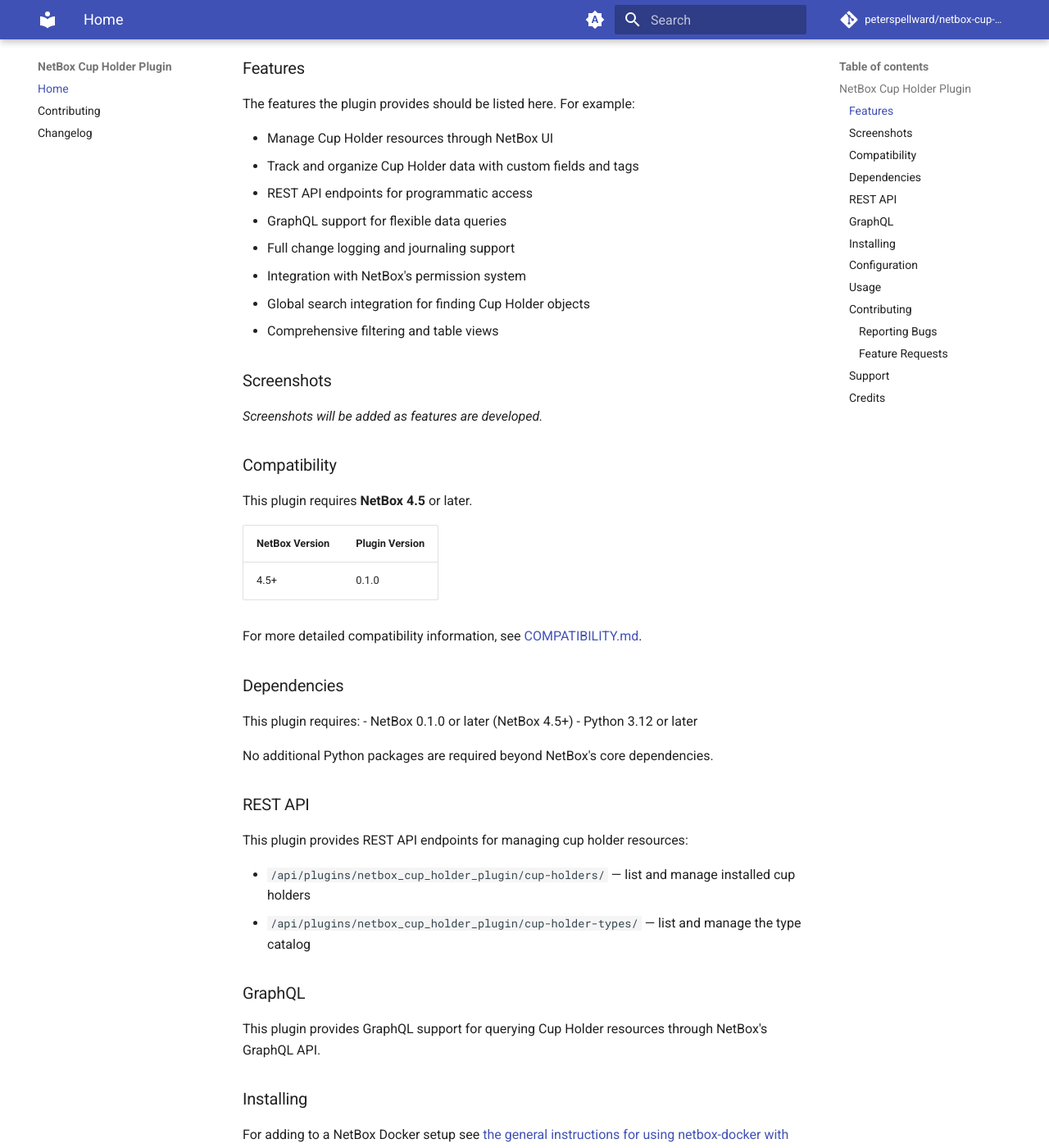
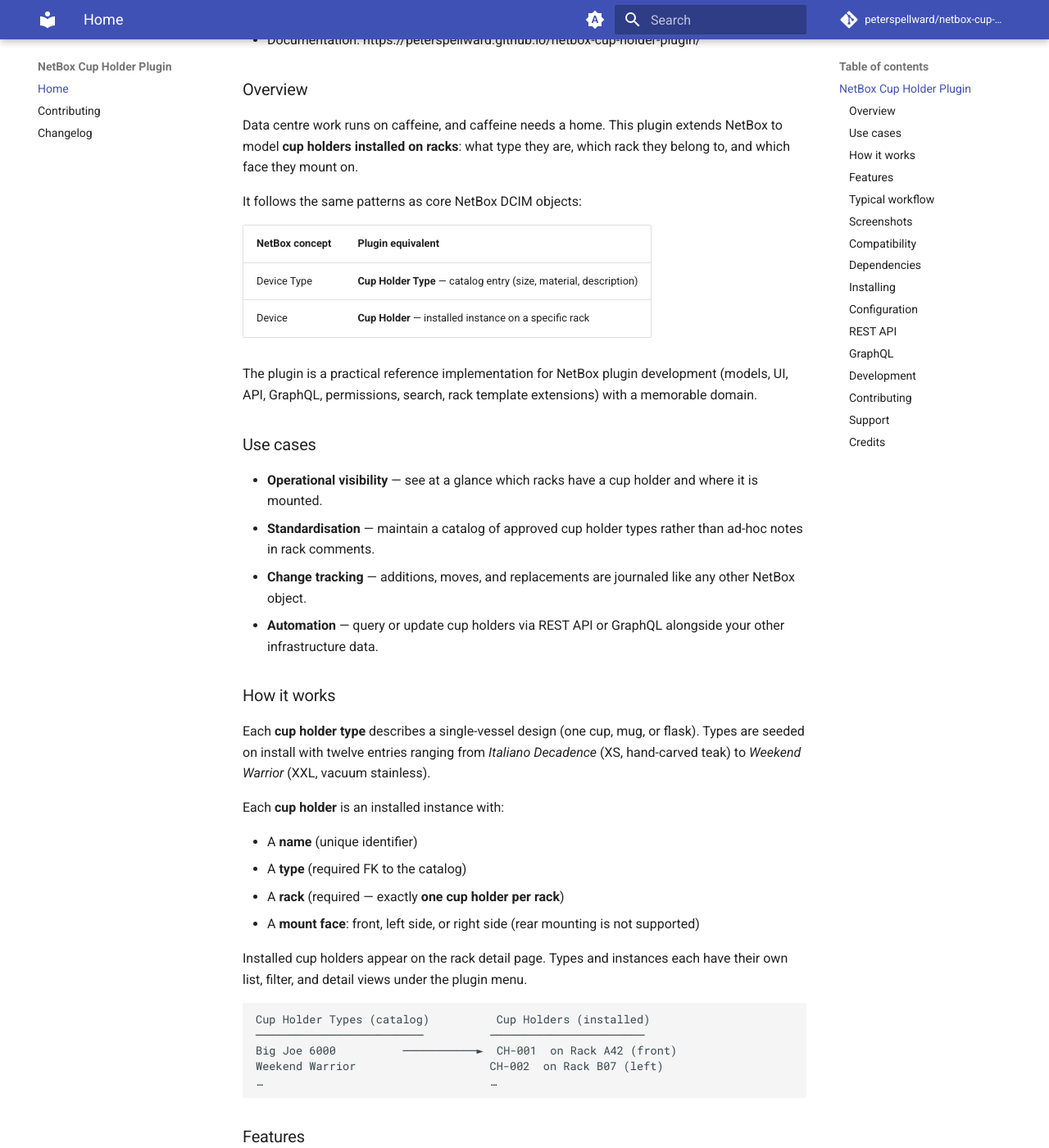
Before and after one commit to peterspellward/netbox-plugin-cupholder, an MkDocs documentation site: the page built from docs/index.md, in a window 1280 px wide and 1400 px high, scrolled down 295 px. Shown: the whole window at 82% size. Built offline with MkDocs 1.6.1 and Material for MkDocs 9.7.7, drawn with Linux system fonts in a browser that asks for light colours; comment, search, counter and statistics services are not loaded; some of the changed text lies outside the part shown.

Commit message:
Improve README and align project documentation metadata.
Document the plugin use case, workflow, and API surface in the README; trim the changelog; update testing guide, packaging descriptions, MkDocs links, and issue templates.

Co-authored-by: Cursor <cursoragent@cursor.com>

````diff
--- a/README.md
+++ b/README.md
@@ -1,29 +1,71 @@
 # NetBox Cup Holder Plugin
 
-Netbox plugin for Cup Holders
+Track rack-mounted cup holders in NetBox — because if you document every patch panel, you can document the thing keeping your overnight maintenance coffee off the floor.
 
-
-* Free software: Apache-2.0
+* Free software: [Apache-2.0](LICENSE)
 * Documentation: https://peterspellward.github.io/netbox-cup-holder-plugin/
 
+## Overview
+
+Data centre work runs on caffeine, and caffeine needs a home. This plugin extends NetBox to model **cup holders installed on racks**: what type they are, which rack they belong to, and which face they mount on.
+
+It follows the same patterns as core NetBox DCIM objects:
+
+| NetBox concept | Plugin equivalent |
+|----------------|-------------------|
+| Device Type | **Cup Holder Type** — catalog entry (size, material, description) |
+| Device | **Cup Holder** — installed instance on a specific rack |
+
+The plugin is a practical reference implementation for NetBox plugin development (models, UI, API, GraphQL, permissions, search, rack template extensions) with a memorable domain.
+
+## Use cases
+
+- **Operational visibility** — see at a glance which racks have a cup holder and where it is mounted.
+- **Standardisation** — maintain a catalog of approved cup holder types rather than ad-hoc notes in rack comments.
+- **Change tracking** — additions, moves, and replacements are journaled like any other NetBox object.
+- **Automation** — query or update cup holders via REST API or GraphQL alongside your other infrastructure data.
+
+## How it works
+
+Each **cup holder type** describes a single-vessel design (one cup, mug, or flask). Types are seeded on install with twelve entries ranging from *Italiano Decadence* (XS, hand-carved teak) to *Weekend Warrior* (XXL, vacuum stainless).
+
+Each **cup holder** is an installed instance with:
+
+- A **name** (unique identifier)
+- A **type** (required FK to the catalog)
+- A **rack** (required — exactly **one cup holder per rack**)
+- A **mount face**: front, left side, or right side (rear mounting is not supported)
+
+Installed cup holders appear on the rack detail page. Types and instances each have their own list, filter, and detail views under the plugin menu.
+
+```
+Cup Holder Types (catalog)          Cup Holders (installed)
+─────────────────────────          ───────────────────────
+Big Joe 6000          ───────────►  CH-001  on Rack A42 (front)
+Weekend Warrior                    CH-002  on Rack B07 (left)
+…                                  …
+```
 
 ## Features
 
-The features the plugin provides should be listed here. For example:
+- **Cup Holder Type catalog** — CRUD for types with size (XS–XXL), material, description, tags, and custom fields
+- **Cup Holder instances** — assign a type to a rack with mount-face selection
+- **One cup holder per rack** — enforced at the database level (`OneToOneField`)
+- **Rack integration** — cup holder panel on the rack detail page
+- **REST API** — full CRUD for types and instances
+- **GraphQL** — query `cupholder`, `cupholder_list`, `cupholder_type`, and `cupholder_type_list`
+- **NetBox-native behaviour** — change logging, journaling, permissions, global search, filtering, and bulk operations
 
-- Manage Cup Holder resources through NetBox UI
-- Track and organize Cup Holder data with custom fields and tags
-- REST API endpoints for programmatic access
-- GraphQL support for flexible data queries
-- Full change logging and journaling support
-- Integration with NetBox's permission system
-- Global search integration for finding Cup Holder objects
-- Comprehensive filtering and table views
+## Typical workflow
+
+1. **Review the type catalog** under *Plugins → Cup Holder Types*. The migration seeds twelve types; add or edit as needed.
+2. **Create a cup holder** under *Plugins → Cup Holders*, selecting the rack, type, and mount face.
+3. **Verify on the rack** — open the rack in DCIM; the cup holder panel shows the assigned instance.
+4. **Automate** — use the API or GraphQL to report on racks missing a cup holder, or to bulk-update after a refresh project.
 
 ## Screenshots
 
-<!-- Add screenshots or GIFs demonstrating your plugin's functionality here -->
-_Screenshots will be added as features are developed._
+_Screenshots will be added in a future release._
 
 ## Compatibility
 
@@ -31,87 +73,95 @@ This plugin requires **NetBox 4.5** or later.
 
 | NetBox Version | Plugin Version |
 |----------------|----------------|
-|     4.5+       |      0.1.0     |
+| 4.5+           | 0.1.0          |
 
-For more detailed compatibility information, see [COMPATIBILITY.md](COMPATIBILITY.md).
+See [COMPATIBILITY.md](COMPATIBILITY.md) for details.
 
 ## Dependencies
 
-This plugin requires:
-- NetBox 0.1.0 or later (NetBox 4.5+)
-- Python 3.12 or later
+- NetBox 4.5+
+- Python 3.12+
 
 No additional Python packages are required beyond NetBox's core dependencies.
 
-## REST API
-
-This plugin provides REST API endpoints for managing cup holder resources:
-
-- `/api/plugins/netbox_cup_holder_plugin/cup-holders/` — list and manage installed cup holders
-- `/api/plugins/netbox_cup_holder_plugin/cup-holder-types/` — list and manage the type catalog
-
-
-## GraphQL
-
-This plugin provides GraphQL support for querying Cup Holder resources through NetBox's GraphQL API.
-
-
 ## Installing
 
-For adding to a NetBox Docker setup see
-[the general instructions for using netbox-docker with plugins](https://github.com/netbox-community/netbox-docker/wiki/Using-Netbox-Plugins).
+For NetBox Docker, see [Using NetBox Plugins with netbox-docker](https://github.com/netbox-community/netbox-docker/wiki/Using-Netbox-Plugins).
 
-While this is still in development and not yet on pypi you can install with pip:
+While the plugin is not yet published to PyPI, install from GitHub:
 
 ```bash
 pip install git+https://github.com/peterspellward/netbox-cup-holder-plugin
 ```
 
-or by adding to your `local_requirements.txt` or `plugin_requirements.txt` (netbox-docker):
+Or add to `local_requirements.txt` / `plugin_requirements.txt` (netbox-docker):
 
-```bash
+```
 git+https://github.com/peterspellward/netbox-cup-holder-plugin
 ```
 
-Enable the plugin in `/opt/netbox/netbox/netbox/configuration.py`,
- or if you use netbox-docker, your `/configuration/plugins.py` file :
+Enable the plugin in `/opt/netbox/netbox/netbox/configuration.py`, or in netbox-docker's `/configuration/plugins.py`:
 
 ```python
 PLUGINS = [
-    'netbox_cup_holder_plugin'
+    'netbox_cup_holder_plugin',
 ]
 
 PLUGINS_CONFIG = {
-    "netbox_cup_holder_plugin": {},
+    'netbox_cup_holder_plugin': {},
 }
+```
+
+Run migrations:
+
+```bash
+python manage.py migrate netbox_cup_holder_plugin
+```
+
+If upgrading from an earlier development build that used the old `CupholderModel` migrations, reset the app first:
+
+```bash
+python manage.py migrate netbox_cup_holder_plugin zero
+python manage.py migrate netbox_cup_holder_plugin
 ```
 
 ## Configuration
 
-This plugin does not require any additional configuration by default. Optional configuration parameters can be added to `PLUGINS_CONFIG` in your NetBox configuration file as needed.
+No plugin-specific configuration is required. Optional settings can be added under `PLUGINS_CONFIG['netbox_cup_holder_plugin']` as the plugin evolves.
 
-## Usage
+## REST API
 
-For detailed usage instructions, please refer to the [documentation](https://peterspellward.github.io/netbox-cup-holder-plugin/).
+| Endpoint | Description |
+|----------|-------------|
+| `/api/plugins/netbox_cup_holder_plugin/cup-holders/` | Installed cup holders |
+| `/api/plugins/netbox_cup_holder_plugin/cup-holder-types/` | Type catalog |
+
+Filter cup holders by rack, site, mount face, type, size, or material. See the [NetBox API documentation](https://docs.netbox.dev/en/stable/integrations/rest-api/) for authentication and pagination.
+
+## GraphQL
+
+The plugin registers queries for both catalog and instance objects:
+
+- `cupholder` / `cupholder_list`
+- `cupholder_type` / `cupholder_type_list`
+
+GraphQL must be enabled in NetBox (`GRAPHQL_ENABLED = True`).
+
+## Development
+
+See [TESTING.md](TESTING.md) for running the test suite and [CONTRIBUTING.md](CONTRIBUTING.md) for contribution guidelines.
+
+```bash
+cd /path/to/netbox/netbox
+NETBOX_CONFIGURATION=netbox_cup_holder_plugin.test_configuration \
+  python manage.py test netbox_cup_holder_plugin.tests
+```
 
 ## Contributing
 
-Contributions are welcome! Please see [CONTRIBUTING.md](CONTRIBUTING.md) for guidelines.
+Contributions are welcome. Please open issues or pull requests on [GitHub](https://github.com/peterspellward/netbox-cup-holder-plugin).
 
-### Reporting Bugs
-
-Please report bugs by opening an issue on our [GitHub Issues](https://github.com/peterspellward/netbox-cup-holder-plugin/issues) page. When reporting bugs, please include:
-
-- NetBox version
-- Plugin version
-- Python version
-- Steps to reproduce
-- Expected behavior
-- Actual behavior
-
-### Feature Requests
-
-Feature requests can be submitted as [GitHub Issues](https://github.com/peterspellward/netbox-cup-holder-plugin/issues) with the "enhancement" label.
+When reporting bugs, include NetBox version, plugin version, Python version, and steps to reproduce.
 
 ## Support
 
@@ -122,9 +172,6 @@ Feature requests can be submitted as [GitHub Issues](https://github.com/peterspe
 
 ## Credits
 
-Based on the NetBox plugin tutorial:
+Based on the [NetBox plugin demo](https://github.com/netbox-community/netbox-plugin-demo) and [plugin tutorial](https://github.com/netbox-community/netbox-plugin-tutorial).
 
-- [demo repository](https://github.com/netbox-community/netbox-plugin-demo)
-- [tutorial](https://github.com/netbox-community/netbox-plugin-tutorial)
-
-This package was created with [Cookiecutter](https://github.com/audreyr/cookiecutter) and the [`netbox-community/cookiecutter-netbox-plugin`](https://github.com/netbox-community/cookiecutter-netbox-plugin) project template.
+Scaffolded with [Cookiecutter](https://github.com/audreyr/cookiecutter) and [`netbox-community/cookiecutter-netbox-plugin`](https://github.com/netbox-community/cookiecutter-netbox-plugin).
--- a/mkdocs.yml
+++ b/mkdocs.yml
@@ -65,19 +65,12 @@ watch:
   - netbox_cup_holder_plugin
 extra:
   social:
-    - icon: fontawesome/brands/twitter
-      # replace with your own tweet link below
-      link: https://github.com/netbox-community/cookiecutter-netbox-plugin
-      name: Tweet
-    - icon: fontawesome/brands/facebook
-      # replace with your own facebook link below
-      link: https://github.com/netbox-community/cookiecutter-netbox-plugin
-      name: Facebook
     - icon: fontawesome/brands/github
       link: https://github.com/peterspellward/netbox-cup-holder-plugin
-      name: Github
+      name: GitHub
     - icon: material/email
-      link: "mailto:"
+      link: "mailto:peter.spellward@pm.me"
+      name: Email
   # to enable disqus, uncomment the following and put your disqus id below
   # disqus: disqus_id
 # uncomment the following and put your google tracking id below to enable GA
--- a/netbox_cup_holder_plugin/__init__.py
+++ b/netbox_cup_holder_plugin/__init__.py
@@ -8,7 +8,7 @@ https://docs.netbox.dev/en/stable/plugins/development/#pluginconfig-attributes
 """
 
 __author__ = """Peter Spellward"""
-__email__ = ""
+__email__ = "peter.spellward@pm.me"
 __version__ = "0.1.0"
 
 
@@ -18,9 +18,9 @@ from netbox.plugins import PluginConfig
 class CupholderConfig(PluginConfig):
     name = "netbox_cup_holder_plugin"
     verbose_name = "NetBox Cup Holder Plugin"
-    description = "Netbox plugin for Cup Holders"
+    description = "Track rack-mounted cup holders in NetBox with a type catalog, one holder per rack, and mount-face placement."
     author= "Peter Spellward"
-    author_email = ""
+    author_email = "peter.spellward@pm.me"
     version = __version__
     base_url = "netbox_cup_holder_plugin"
     min_version = "4.5.0"
--- a/pyproject.toml
+++ b/pyproject.toml
@@ -11,7 +11,7 @@ version = "0.1.0"
 authors = [
     {name = "Peter Spellward", email = "peter.spellward@pm.me"},
 ]
-description = "Netbox plugin for Cup Holders"
+description = "Track rack-mounted cup holders in NetBox with a type catalog, one holder per rack, and mount-face placement."
 readme = "README.md"
 license-files = ["LICENSE"]
 keywords = ["netbox", "netbox-plugin"]
@@ -42,7 +42,7 @@ test = [
 ]
 
 [project.urls]
-Documentation = "https://github.com/peterspellward/netbox-cup-holder-plugin/blob/main/README.md"
+Documentation = "https://peterspellward.github.io/netbox-cup-holder-plugin/"
 Source = "https://github.com/peterspellward/netbox-cup-holder-plugin"
 Tracker = "https://github.com/peterspellward/netbox-cup-holder-plugin/issues"
 
````
Also changed, not shown: CHANGELOG.md (+5 -66 lines), TESTING.md (+59 -35 lines), 2 other files.
